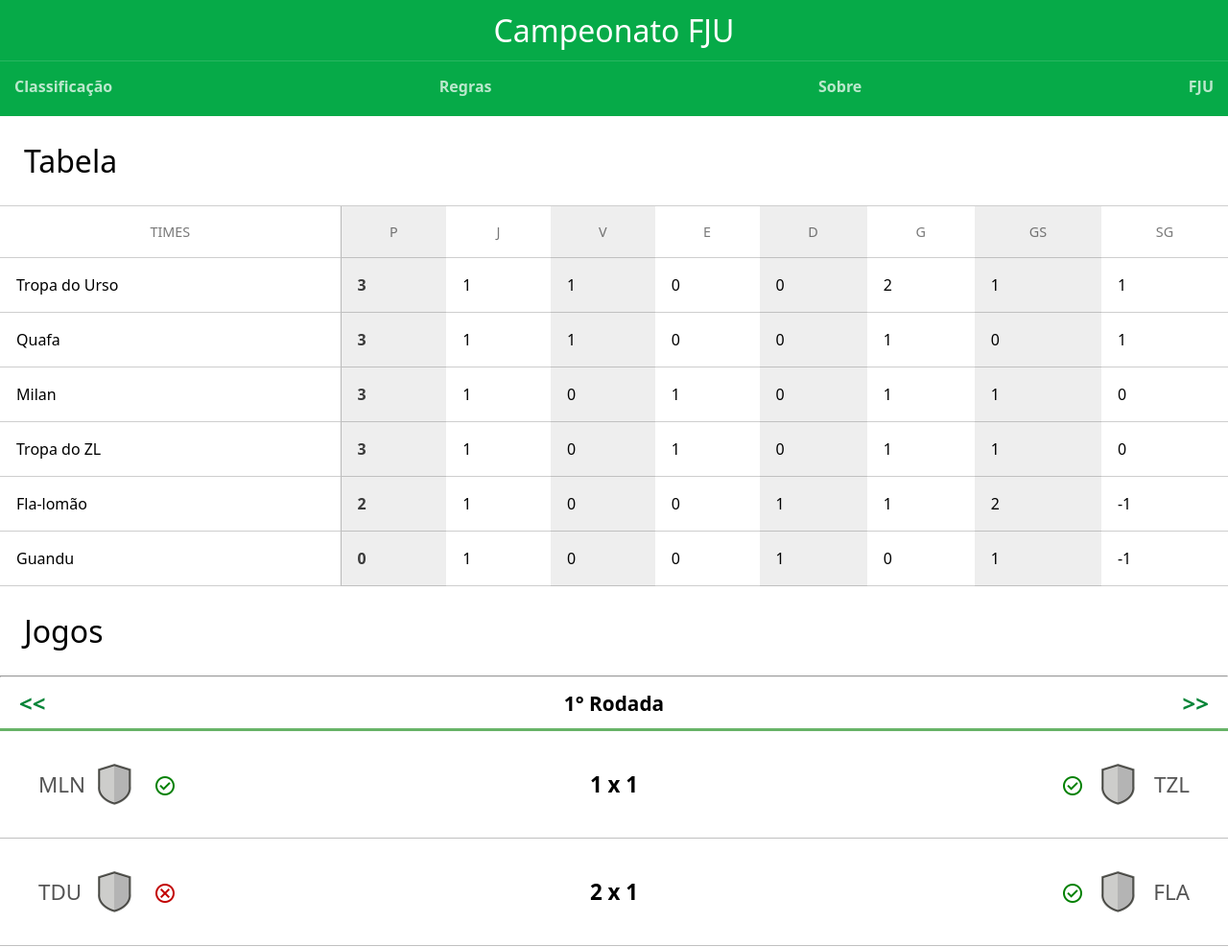
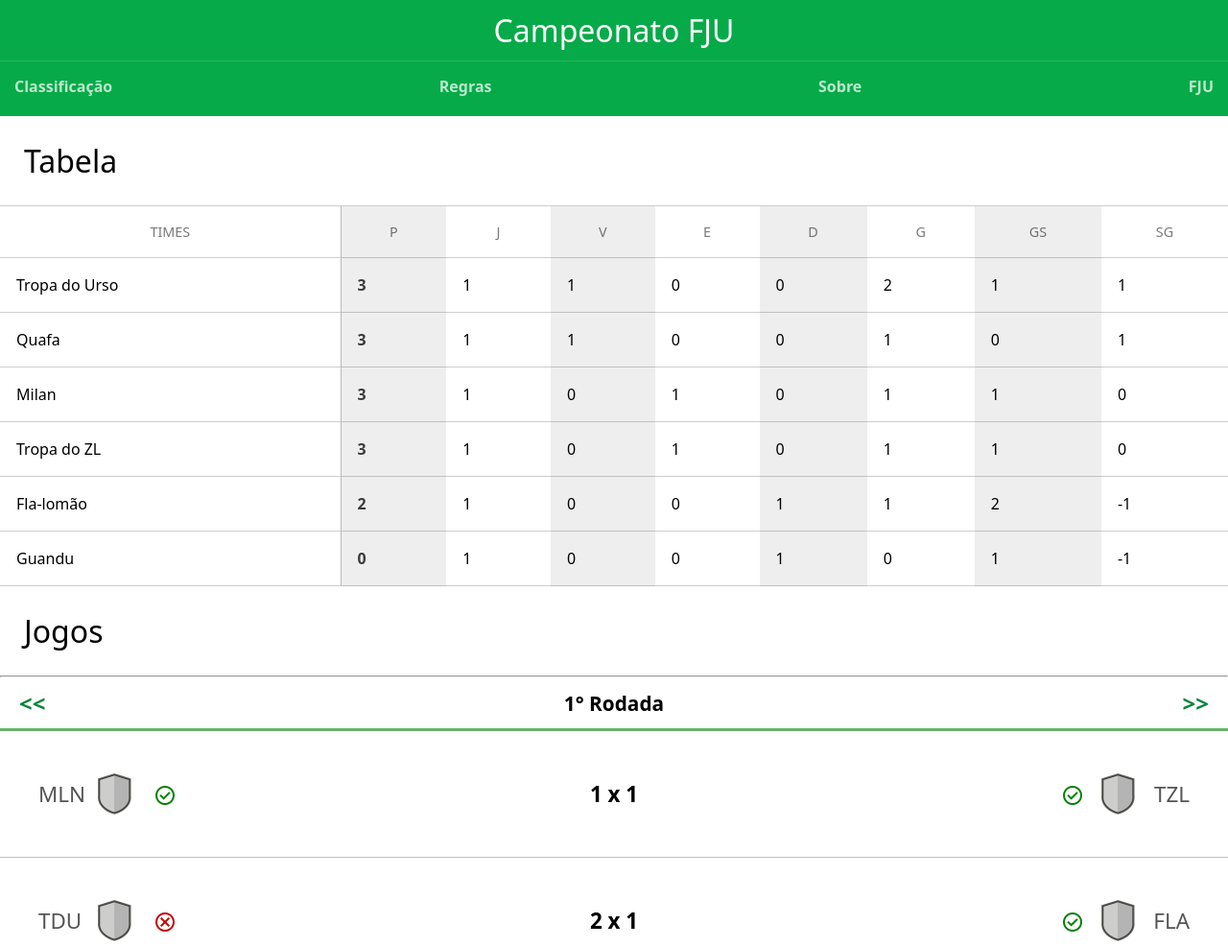
Before and after one commit to Lucas-S-Xavier/tabela-campeonato2, a plain HTML site: page index.html in a window 1280 px wide. Shown: the top 987 px of the page at 96% size. Drawn offline with nearby package versions, Linux system fonts and the light colour scheme.

Commit message:
Update style.css

```diff
--- a/estilos/style.css
+++ b/estilos/style.css
@@ -137,7 +137,7 @@ div.estilos {
     display: flex;
     justify-content: space-between;
     align-items: center;
-    padding: 40px;
+    padding: 50px 40px;
     border-bottom: solid 1px rgba(0, 0, 0, 0.247);
 }
 
```
